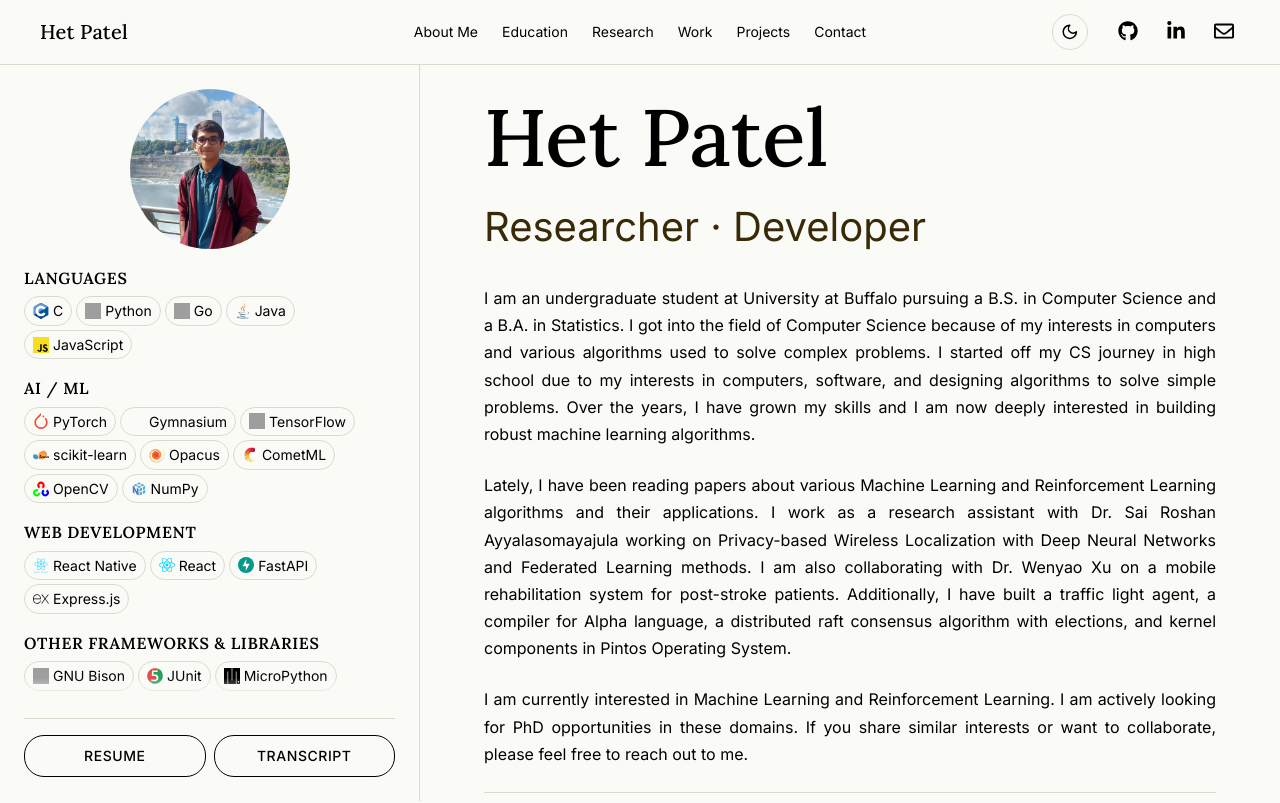
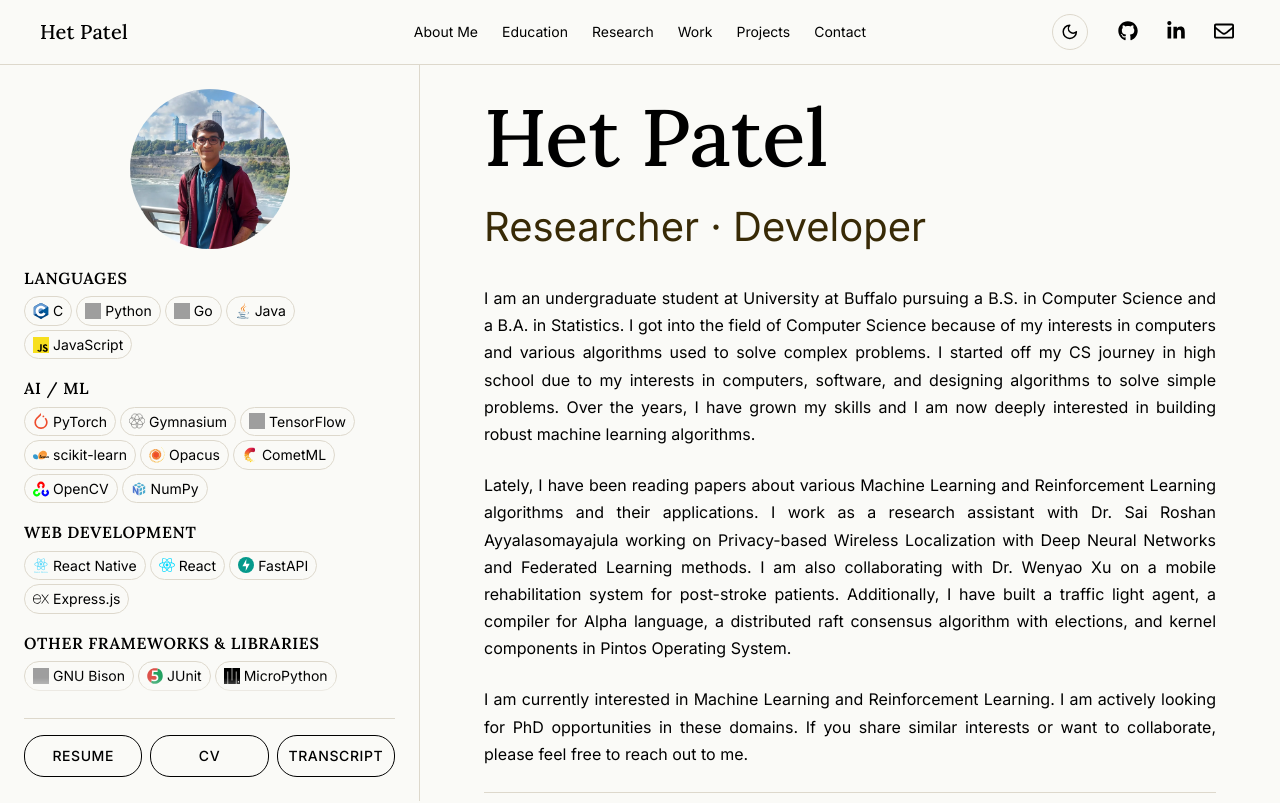
Before and after one commit to HP-002/portfolio, a React (Vite) app: page / in a window 1280 px wide. Shown: the top 803 px of the page. Built offline with nearby package versions, Linux system fonts and the light colour scheme; grey boxes are pictures that could not be loaded.

Commit message:
Add: cv button and fix gymnasium icon for research theme

```diff
--- a/src/assets/data/about.js
+++ b/src/assets/data/about.js
@@ -9,6 +9,7 @@ const intro = [
 ]
 const resume = 'https://hetpatel-work-docs.s3.us-east-2.amazonaws.com/Het+Patel+-+Resume.pdf'
 const transcript = 'https://hetpatel-work-docs.s3.us-east-2.amazonaws.com/Het+Patel+-+Transcript.pdf'
+const cv = 'https://hetpatel-work-docs.s3.us-east-2.amazonaws.com/Het+Patel+-+CV.pdf'
 const lastUpdated = 'October 14, 2026'
 const about = [
   'I am an undergraduate student at University at Buffalo pursuing a B.S. in Computer Science and a B.A. in Statistics. I got into the field of Computer Science because of my interests in computers and various algorithms used to solve complex problems. I started off my CS journey in high school due to my interests in computers, software, and designing algorithms to solve simple problems. Over the years, I have grown my skills and I am now deeply interested in building robust machine learning algorithms.',
@@ -16,4 +17,4 @@ const about = [
   'I am currently interested in Machine Learning and Reinforcement Learning. I am actively looking for PhD opportunities in these domains. If you share similar interests or want to collaborate, please feel free to reach out to me.',
 ]
 
-export { name, roles, subtitle, location, intro, about, resume, transcript, lastUpdated }
+export { name, roles, subtitle, location, intro, about, resume, cv, transcript, lastUpdated }
--- a/src/themes/creative/components/About/About.jsx
+++ b/src/themes/creative/components/About/About.jsx
@@ -1,5 +1,5 @@
 import { LuArrowUpRight } from "react-icons/lu";
-import { name, roles, intro, location, resume, transcript } from "../../../../assets/data/about";
+import { name, roles, intro, location, resume, cv, transcript } from "../../../../assets/data/about";
 import profile from "../../../../assets/images/profile.webp";
 import styles from "./About.module.css";
 
@@ -25,6 +25,14 @@ export default function About() {
             rel="noopener noreferrer"
           >
             Resume <LuArrowUpRight aria-hidden="true" />
+          </a>
+          <a
+            className={styles.primary}
+            href={cv}
+            target="_blank"
+            rel="noopener noreferrer"
+          >
+            CV <LuArrowUpRight aria-hidden="true" />
           </a>
           <a
             className={styles.secondary}
--- a/src/themes/research/components/Sidebar/Sidebar.jsx
+++ b/src/themes/research/components/Sidebar/Sidebar.jsx
@@ -1,5 +1,5 @@
 import photo from '../../../../assets/images/profile.webp'
-import { name, resume, transcript } from '../../../../assets/data/about'
+import { name, resume, cv, transcript } from '../../../../assets/data/about'
 import Skills from '../Skills/Skills'
 import styles from './Sidebar.module.css'
 
@@ -23,6 +23,14 @@ export default function Sidebar() {
           Resume
         </a>
         <a
+          href={cv}
+          className={styles.docButton}
+          target="_blank"
+          rel="noreferrer noopener"
+        >
+          CV
+        </a>
+        <a
           href={transcript}
           className={styles.docButton}
           target="_blank"
--- a/src/themes/research/components/Skills/Skills.jsx
+++ b/src/themes/research/components/Skills/Skills.jsx
@@ -22,7 +22,11 @@ export default function Skills({ variant = 'sidebar' }) {
           <ul className={styles.list}>
             {items.map((item) => (
               <li key={item.id} className={styles.item} >
-                <SkillIcon item={item} alt={item.name} className={styles.icon} />
+                <SkillIcon
+                  item={item}
+                  alt={item.name}
+                  className={item.name === 'Gymnasium' ? `${styles.icon} ${styles.black}` : styles.icon}
+                />
                 <p className={styles.itemtext}>
                   {item.name}
                 </p>
--- a/src/themes/research/components/Skills/Skills.module.css
+++ b/src/themes/research/components/Skills/Skills.module.css
@@ -47,6 +47,11 @@
   margin-right: var(--space-xxs);
 }
 
+/* Recolors light image icons (e.g. Gymnasium) to solid black. */
+.black {
+  filter: brightness(0);
+}
+
 .itemtext {
   font-family: var(--font-body);
   font-size: var(--size-small);
```
